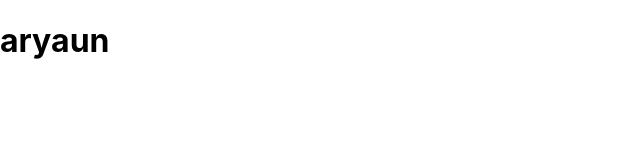
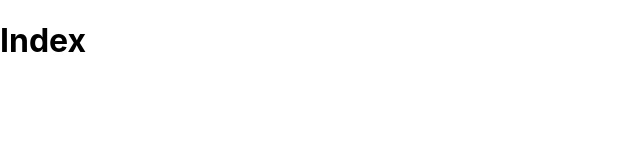
Before and after one commit to Arian-khamesi/sabzlearn, a React (Create React App) app in the folder sabzlearn/frontend/: page / in a window 1280 px wide. Shown: the top 160 px of the page, without its empty margins (0-640 px from the left). Built offline with nearby package versions, Linux system fonts and the light colour scheme.

Commit message:
Initial site routing 2

```diff
--- a/sabzlearn/frontend/src/App.js
+++ b/sabzlearn/frontend/src/App.js
@@ -1,9 +1,14 @@
 
 import './App.css';
+import { useRoutes } from 'react-router-dom';
+import routes from './routes';
 
 function App() {
+
+  const router = useRoutes(routes)
+
   return (
-    <h1>aryaun</h1>
+    <h1>{router}</h1>
   );
 }
 
--- a/sabzlearn/frontend/src/index.js
+++ b/sabzlearn/frontend/src/index.js
@@ -3,12 +3,13 @@ import ReactDOM from 'react-dom/client';
 import './index.css';
 import App from './App';
 import reportWebVitals from './reportWebVitals';
+import {BrowserRouter} from 'react-router-dom';
 
 const root = ReactDOM.createRoot(document.getElementById('root'));
 root.render(
-  <React.StrictMode>
+  <BrowserRouter>
     <App />
-  </React.StrictMode>
+  </BrowserRouter>
 );
 
 // If you want to start measuring performance in your app, pass a function
```
